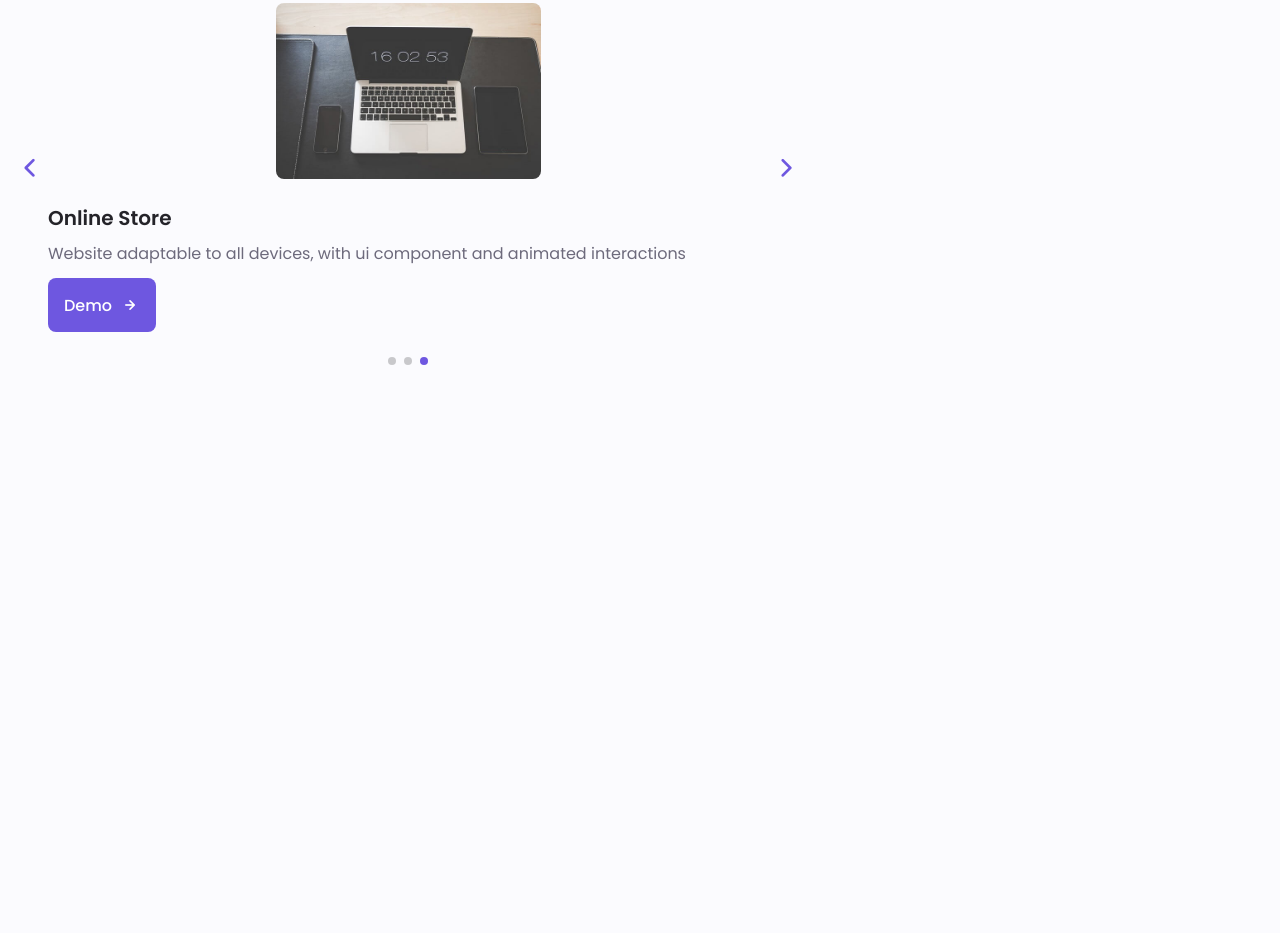
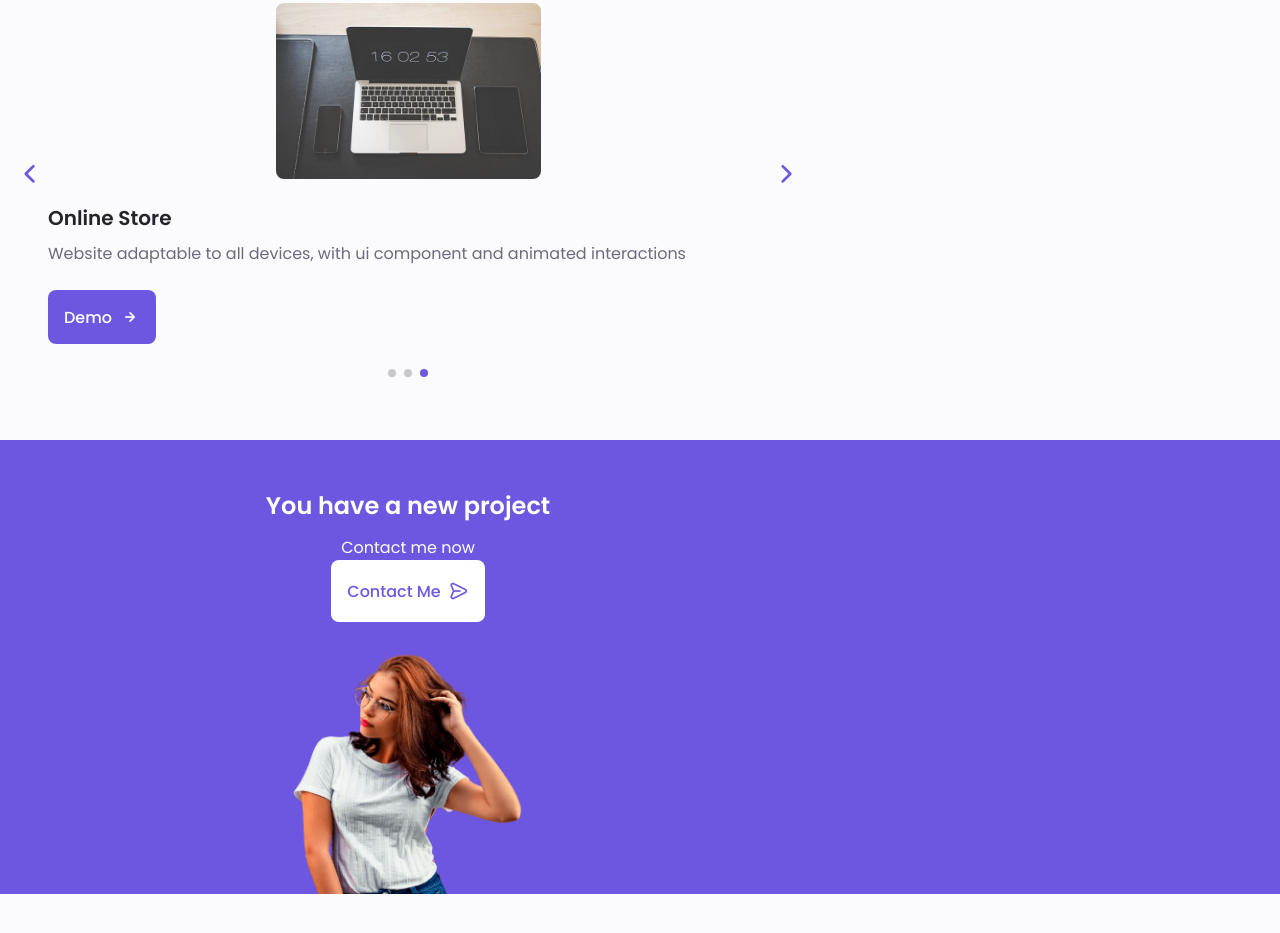
Before and after one commit to mohit-monpara/my_portfolio, a plain HTML site: page index.html in a window 1280 px wide. Shown: the part 3610-4543 px from the top of the page. Before the commit the page ends 4342 px from the top, so only its background shows below. Drawn offline with nearby package versions, Linux system fonts and the light colour scheme.

Commit message:
project module completed

```diff
--- a/assets/css/styles.css
+++ b/assets/css/styles.css
@@ -338,6 +338,15 @@ img {
     font-size: 1.25rem;
     margin-left: var(--mb-0-5);
     transition: 0.3sec;
+}
+
+.button--white{
+    background-color: #fff;
+    color: var(--first-color);
+}
+
+.button--white:hover{
+    background-color: #fff;
 }
 
 .button--flex {
@@ -746,7 +755,32 @@ img {
 
 }
 /*==================== PROJECT IN MIND ====================*/
+.project{
+    text-align: center;
+}
 
+.project__bg{
+    background-color: var(--first-color-second);
+    padding-top: 3rem;
+}
+
+.project__title{
+    font-size: var(--h2-font-size);
+    margin-bottom: var(--mb-0-75);
+}
+
+.portfolio__description{
+    margin-bottom: var(--mb-1-5);
+}
+
+.project__title, .project__description{
+    color: #fff;
+}
+
+.project__img{
+    width: 232px;
+    justify-self: center;
+}
 /*==================== TESTIMONIAL ====================*/
 
 /*==================== CONTACT ME ====================*/
--- a/index.html
+++ b/index.html
@@ -658,7 +658,22 @@
     </section>
 
     <!--==================== PROJECT IN MIND ====================-->
-    <section class="project section"></section>
+    <section class="project section">
+      <div class="project__bg">
+        <div class="project__container container grid">
+          <div class="project__data">
+            <h2 class="project__title">You have a new project</h2>
+            <p class="project__description">Contact me now</p>
+            <a href="#contact" class="button button--flex button--white">
+              Contact Me
+              <i class="uil uil-message project__icon button__icon"></i>
+            </a>
+          </div>
+
+          <img src="assets/img/project.png" alt="" class="project__img">
+        </div>
+      </div>
+    </section>
 
     <!--==================== TESTIMONIAL ====================-->
     <section class="testimonial section"></section>
```
